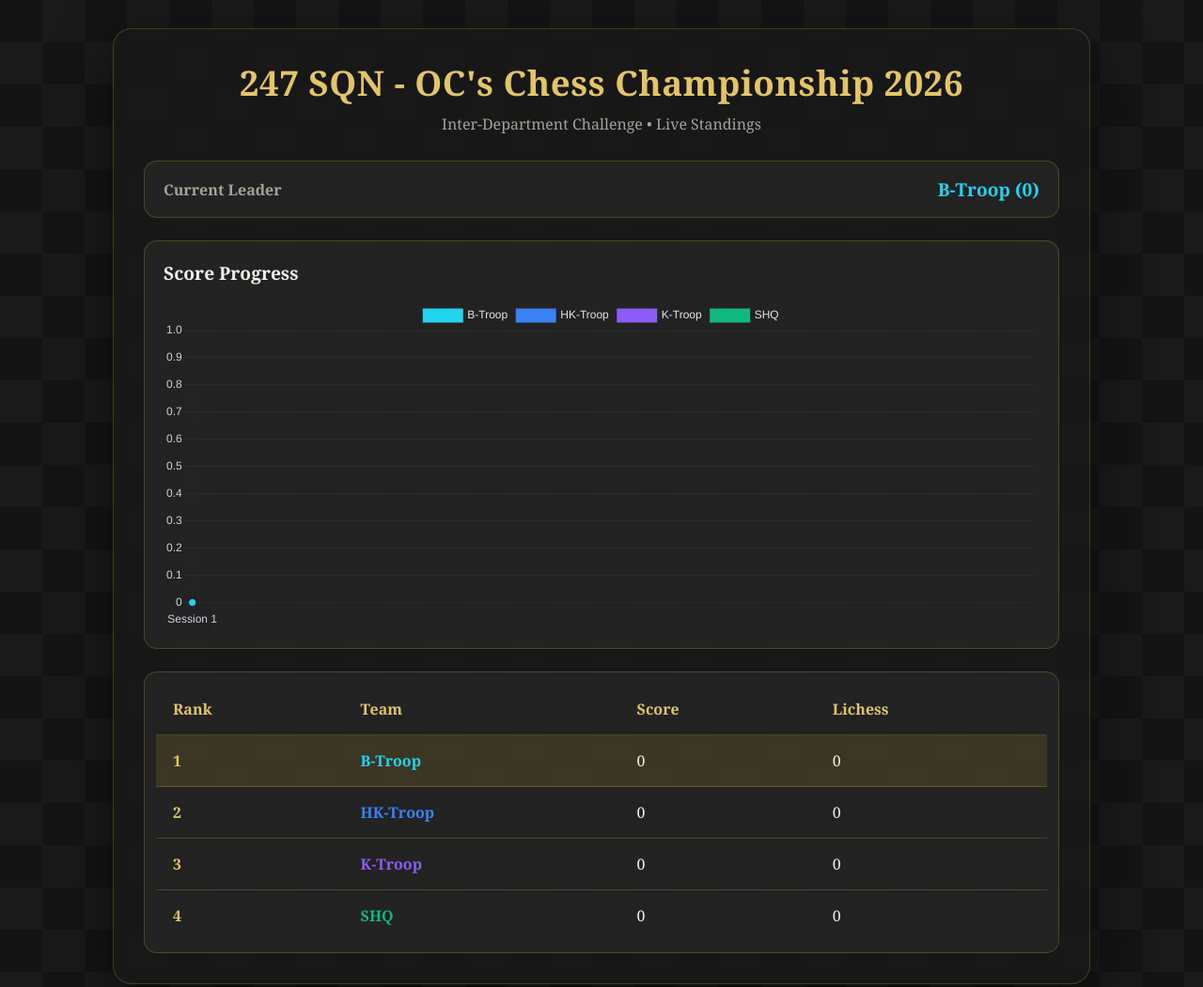
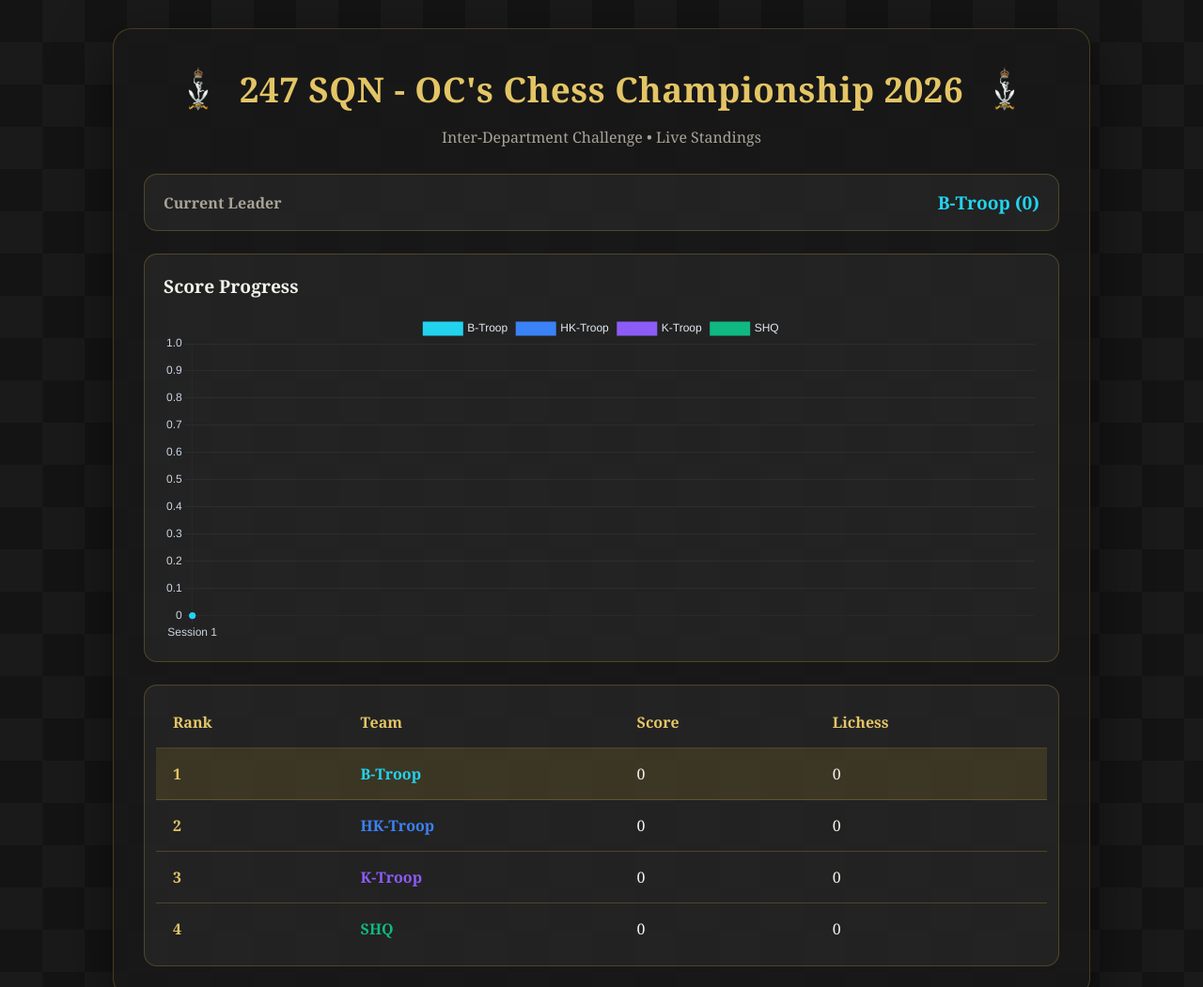
Before and after one commit to Pizza7477/chess-scoreboard, a plain HTML site: page index.html in a window 1280 px wide. Shown: the top 1051 px of the page at 94% size. Drawn offline with nearby package versions, Linux system fonts and the light colour scheme.

Commit message:
Added an image folder with QGS logo. Added it on the title both left and right.

```diff
--- a/index.html
+++ b/index.html
@@ -12,7 +12,11 @@
         <div class="scoreboard-card">
 
             <div class="scoreboard-header">
-                <h1> 247 SQN - OC's Chess Championship 2026</h1>
+                <div class="scoreboard-title">
+                    <img class="scoreboard-logo" src="Images/iu.PNG" alt="IU crest">
+                    <h1>247 SQN - OC's Chess Championship 2026</h1>
+                    <img class="scoreboard-logo" src="Images/iu.PNG" alt="IU crest">
+                </div>
                 <p class="scoreboard-subtitle">Inter-Department Challenge • Live Standings</p>
             </div>
 
--- a/style.css
+++ b/style.css
@@ -73,10 +73,25 @@ body {
     margin-bottom: 28px;
 }
 
+.scoreboard-title {
+    display: flex;
+    align-items: center;
+    justify-content: center;
+    gap: 12px;
+    margin-bottom: 8px;
+}
+
+.scoreboard-logo {
+    width: 64px;
+    height: 64px;
+    flex-shrink: 0;
+    object-fit: cover;
+    object-position: center;
+}
+
 .scoreboard-header h1 {
     font-size: 2.3rem;
     color: var(--accent);
-    margin-bottom: 8px;
     letter-spacing: 0.5px;
 }
 
@@ -205,6 +220,11 @@ body {
         font-size: 1.9rem;
     }
 
+    .scoreboard-logo {
+        width: 52px;
+        height: 52px;
+    }
+
     .leader-box {
         flex-direction: column;
         gap: 8px;
```
Also changed, not shown: Images/iu.PNG (added).
